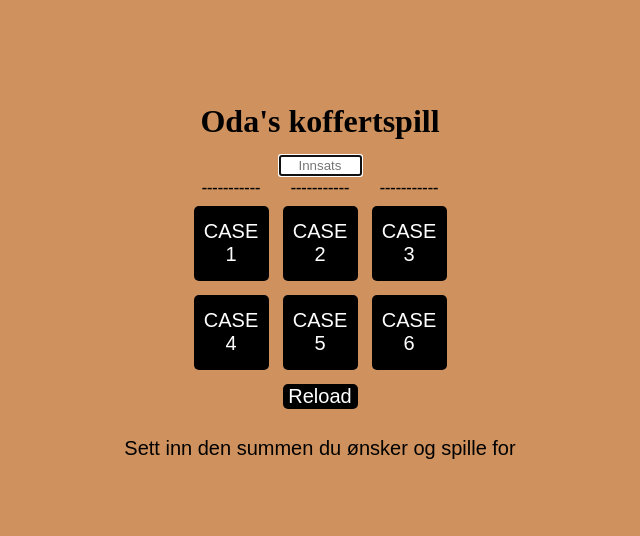
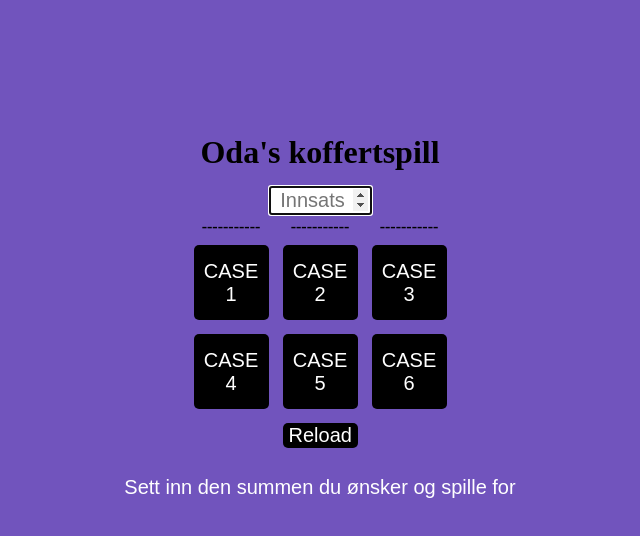
Before and after one commit to MrSuccerino/kurokodairu.tk, a plain HTML site: page public/oda's/index.html in a window 1280 px wide. Shown: the whole page, without its empty margins (320-960 px from the left). Drawn offline with Linux system fonts and the light colour scheme.

Commit message:
Updated KoffertSpill

```diff
--- a/public/oda's/index.html
+++ b/public/oda's/index.html
@@ -16,7 +16,7 @@
 <div style="margin:auto; width:50%">
   <h1>Oda's koffertspill</h1>
   <tr>
-  <input autofocus placeholder="Innsats" id="textInput"" type="text">
+  <input autofocus placeholder="Innsats" id="textInput"" type="number" min="" max="1000">
   <table class="mainTable" style="width:50%">
      <table style="margin:auto;">
       <tr>
--- a/public/oda's/script.js
+++ b/public/oda's/script.js
@@ -62,7 +62,6 @@ function showWin(box) { // Shows text with winnings or loss
 }
 }
 
-
 function case1() { // Case 1's task
   var elem = document.getElementById("c1");
     elem.innerHTML = cases.c1.value;
@@ -100,6 +99,7 @@ function case6() {// Case 6's task
   showWin(box);
 }
 
+
 function reload() { // Reloads all the variables
   document.getElementById("c1").innerHTML = "CASE 1";
   document.getElementById("c2").innerHTML = "CASE 2";
@@ -107,13 +107,13 @@ function reload() { // Reloads all the variables
   document.getElementById("c4").innerHTML = "CASE 4";
   document.getElementById("c5").innerHTML = "CASE 5";
   document.getElementById("c6").innerHTML = "CASE 6";
-  document.getElementById("winText").innerHTML = '';
+  document.getElementById("winText").innerHTML = 'Sett inn den summen du ønsker og spille for ';
 
   randomize();
 }
 
 randomize(); // colors on background
-var colors = ["red","yellow","orange"];
+var colors = ["blue","purple","red"];
 var currentIndex = 0;
 
 setInterval(function() {
@@ -123,3 +123,12 @@ setInterval(function() {
 		currentIndex = 0;
 	}
 }, 1000);
+
+setInterval(function(){
+  if(document.getElementById("textInput").value > 1000) {
+    document.getElementById("textInput").value = 1000;
+  }
+  if(document.getElementById("textInput").value < 0) {
+    document.getElementById("textInput").value = 1;
+  }
+}, 250);
--- a/public/oda's/style.css
+++ b/public/oda's/style.css
@@ -4,23 +4,25 @@ body {
 	transition-delay: 0s;
 }
 
-h1{  // Oda's koffertspill
-  cursor: Default;
+h1{
+  cursor:default;
   margin:auto;
   text-align:center;
-  padding-top:15%;
+  padding-top:20%;
   padding-bottom:15px;
 }
 
-#btn {  // Reload button
-  margin:0;
-  padding:0;
-  margin-top:90;
-  height: 25px;
-  width: 75;
+th{
+  cursor:default;
 }
 
-button {   // Case buttons
+#btn {  /*Reload button*/
+  margin:center;
+  height:25px;
+  width:75px;
+}
+
+button {
   text-align:center;
 	background-color: black;
 	border-radius:5px;
@@ -36,29 +38,30 @@ button {   // Case buttons
   margin: 5px;
 }
 
-#textInput{ // textbox
- font-size:40px;
+#textInput{
+ text-font:arial;
+ font-size:20px;
  text-align:center;
- width:75px;
+ width:95px;
  margin:auto;
  display:block;
 }
 
-button:hover { // hovering on buttons
-  color: hotpink;
+button:hover {
+  color: red;
 
 }
 
-button:active { // Case buttons - on click
+button:active {
 	position:relative;
 	top:3px;
 }
 
-#winText{ // text that shows how much we win or loose
-  cursor: Default;
+#winText{
+  cursor:default;
+  color:white;
   width: 100%;
   font-family: arial;
   font-size: 125%;
   text-align: center;
-  margin-top:90;
 }
```
